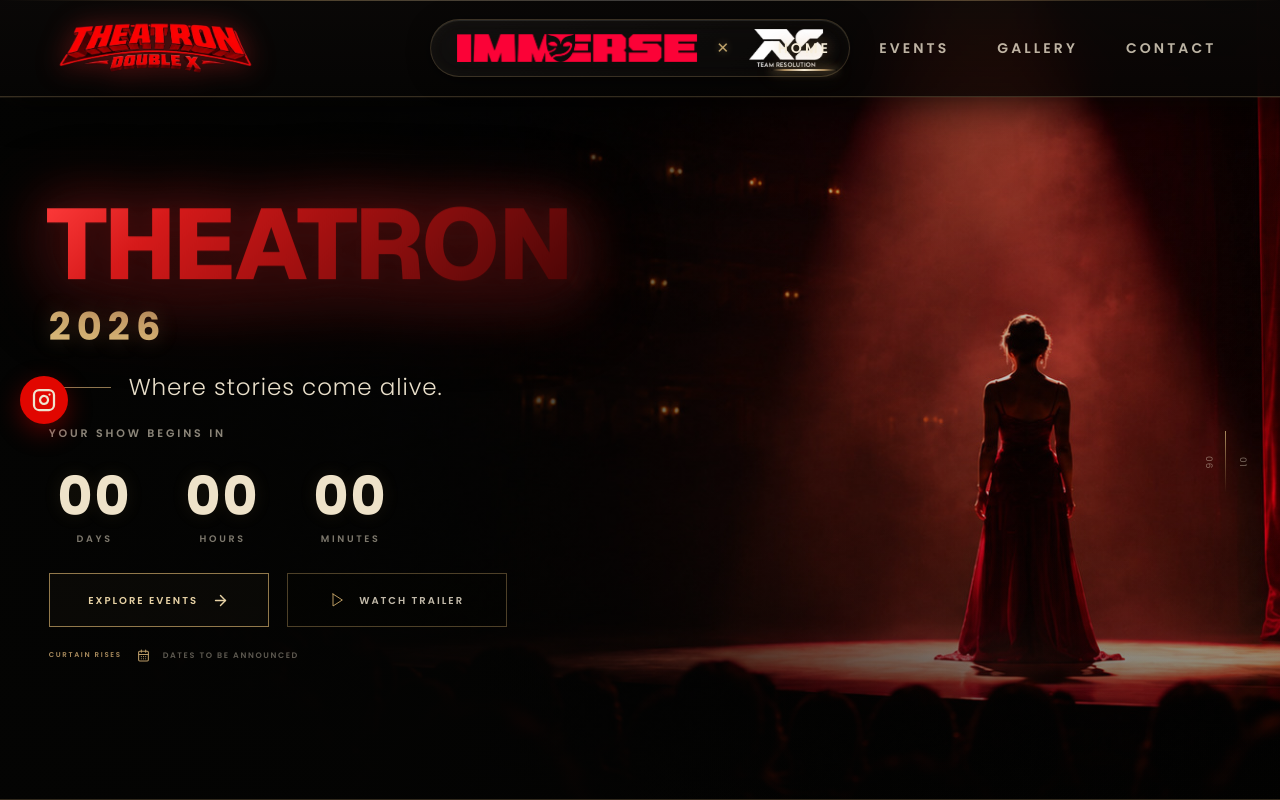
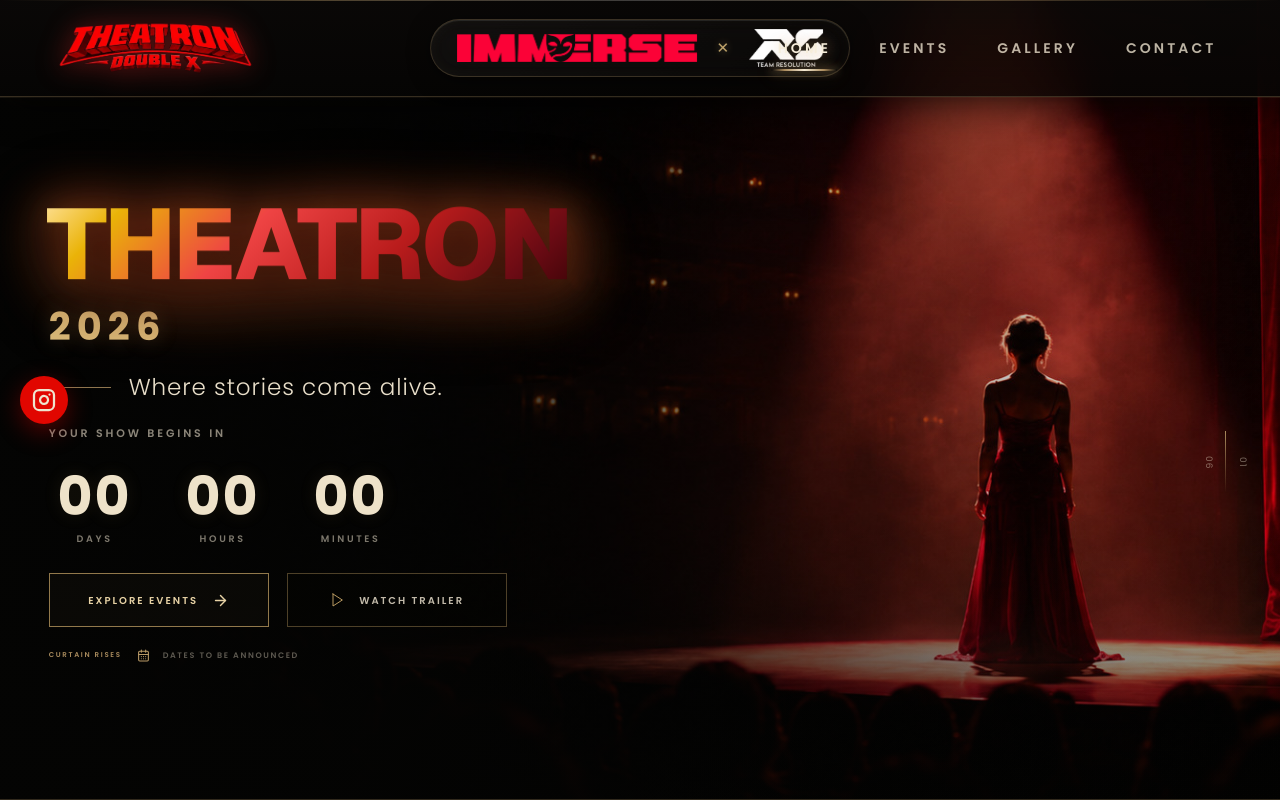
Before and after one commit to Club-Asymmetric/Theatron_Frontend, a Next.js app: page / in a window 1280 px wide. Shown: the top 800 px of the page. Built offline with nearby package versions, Linux system fonts and the light colour scheme.

Commit message:
Add golden touch highlight to dark reddish THEATRON title and ambient floating glow

```diff
--- a/src/app/styles/page.css
+++ b/src/app/styles/page.css
@@ -260,11 +260,11 @@
 @keyframes theatronFloat {
   0%, 100% {
     transform: translateY(0px);
-    filter: drop-shadow(0 10px 24px rgba(0, 0, 0, 0.95)) drop-shadow(0 0 24px rgba(185, 28, 28, 0.5));
+    filter: drop-shadow(0 10px 24px rgba(0, 0, 0, 0.95)) drop-shadow(0 0 20px rgba(185, 28, 28, 0.55)) drop-shadow(0 0 10px rgba(234, 179, 8, 0.25));
   }
   50% {
     transform: translateY(-10px);
-    filter: drop-shadow(0 22px 36px rgba(0, 0, 0, 0.98)) drop-shadow(0 0 35px rgba(220, 38, 38, 0.65)) drop-shadow(0 0 16px rgba(127, 29, 29, 0.7));
+    filter: drop-shadow(0 22px 36px rgba(0, 0, 0, 0.98)) drop-shadow(0 0 32px rgba(220, 38, 38, 0.7)) drop-shadow(0 0 18px rgba(245, 185, 66, 0.45));
   }
 }
 
@@ -280,11 +280,12 @@
   letter-spacing: -0.02em;
   background: linear-gradient(
     135deg,
-    #ff3b3b 0%,
-    #d61a1a 22%,
-    #a81111 48%,
-    #770c0c 75%,
-    #4a0505 100%
+    #ffe29a 0%,
+    #eab308 14%,
+    #ef4444 38%,
+    #b91c1c 65%,
+    #6b0b14 88%,
+    #3f0408 100%
   );
   -webkit-background-clip: text;
   -webkit-text-fill-color: transparent;
```
